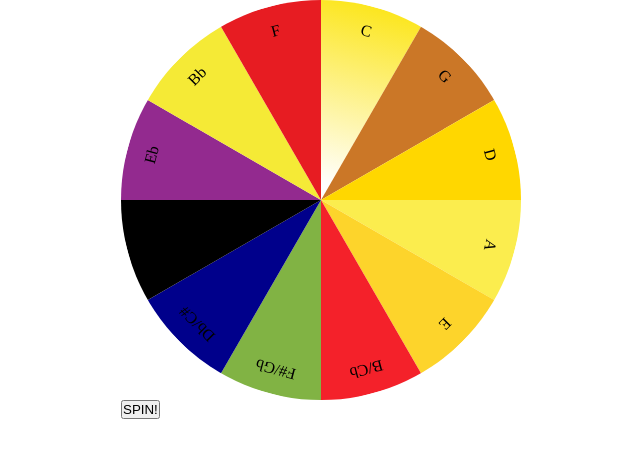
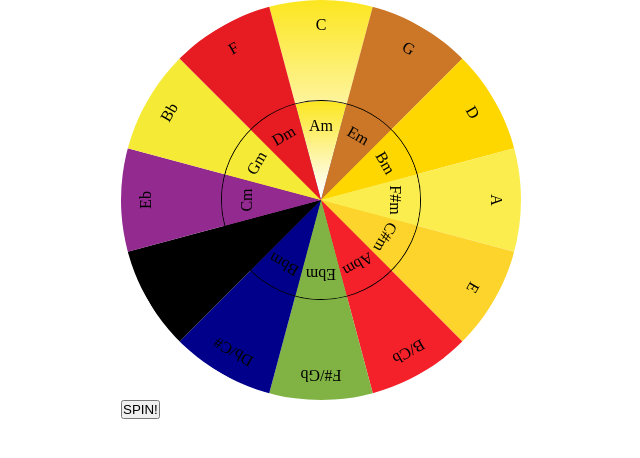
Before and after one commit to TomasPereira-Dev/TakeFive, a React (Vite) app: page / in a window 1280 px wide. Shown: the top 458 px of the page, without its empty margins (319-959 px from the left). Built offline with nearby package versions, Linux system fonts and the light colour scheme.

Commit message:
added relative minors wheel

```diff
--- a/src/Components/Wheel.jsx
+++ b/src/Components/Wheel.jsx
@@ -67,21 +67,69 @@ const Wheel = () =>{
                     </div>
                 </div>
             </div>
-            {//<div className={wheelStyles.minorKeys}>
-             //   <div className={wheelStyles.aMinor}><p>Am</p></div>
-             //   <div className={wheelStyles.eMinor}><p>Em</p></div>
-             //   <div className={wheelStyles.bMinor}><p>Bm</p></div>
-             //   <div className={wheelStyles.fSharpMinor}><p>F#m</p></div>
-             //   <div className={wheelStyles.cSharpMinor}><p>C#m</p></div>
-             //   <div className={wheelStyles.gSharpMinor}><p>G#m/Ab#</p></div>
-             //   <div className={wheelStyles.dSharpMinor}><p>D#m/Ebm</p></div>
-             //   <div className={wheelStyles.aSharpMinor}><p>A#m/Bbm</p></div>
-             //   <div className={wheelStyles.fMinor}><p>Fm</p></div>
-             //   <div className={wheelStyles.cMinor}><p>Cm</p></div>
-             //   <div className={wheelStyles.gMinor}><p>Gm</p></div>
-             //   <div className={wheelStyles.dMinor}><p>Dm</p></div>
-             //</div>
-            }
+            <div className={wheelStyles.minorKeys}>
+                <div className={`${wheelStyles.aMinor} ${wheelStyles.note}`}>
+                    <div className={wheelStyles.noteText}>
+                        <p>Am</p>
+                    </div>
+                </div>
+                <div className={`${wheelStyles.eMinor} ${wheelStyles.note}`}>
+                    <div className={wheelStyles.noteText}>
+                        <p>Em</p>
+                    </div>
+                </div>
+                <div className={`${wheelStyles.bMinor} ${wheelStyles.note}`}>
+                    <div className={wheelStyles.noteText}>
+                        <p>Bm</p>
+                    </div>
+                </div>
+                <div className={`${wheelStyles.fSharpMinor} ${wheelStyles.note}`}>
+                    <div className={wheelStyles.noteText}>
+                        <p>F#m</p>
+                    </div>
+                </div>
+                <div className={`${wheelStyles.cSharpMinor} ${wheelStyles.note}`}>
+                    <div className={wheelStyles.noteText}>
+                        <p>C#m</p>
+                    </div>
+                </div>
+                <div className={`${wheelStyles.aFlatMinor} ${wheelStyles.note}`}>
+                    <div className={wheelStyles.noteText}>
+                        <p>Abm</p>
+                    </div>
+                </div>
+                <div className={`${wheelStyles.eFlatMinor} ${wheelStyles.note}`}>
+                    <div className={wheelStyles.noteText}>
+                        <p>Ebm</p>
+                    </div>
+                </div>
+                <div className={`${wheelStyles.bFlatMinor} ${wheelStyles.note}`}>
+                    <div className={wheelStyles.noteText}>
+                        <p>Bbm</p>
+                    </div>
+                </div>
+                <div className={`${wheelStyles.fMinor} ${wheelStyles.note}`}>
+                    <div className={wheelStyles.noteText}>
+                        <p>Fm</p>
+                    </div>
+                </div>
+                <div className={`${wheelStyles.cMinor} ${wheelStyles.note}`}>
+                    <div className={wheelStyles.noteText}>
+                        <p>Cm</p>
+                    </div>
+                </div>
+                <div className={`${wheelStyles.gMinor} ${wheelStyles.note}`}>
+                    <div className={wheelStyles.noteText}>
+                        <p>Gm</p>
+                    </div>
+                </div>
+                <div className={`${wheelStyles.dMinor} ${wheelStyles.note}`}>
+                    <div className={wheelStyles.noteText}>
+                        <p>Dm</p>
+                    </div>
+                </div>
+             </div>
+
         </div>
         <button>SPIN!</button>
     </>
--- a/src/Components/wheelStyles.module.css
+++ b/src/Components/wheelStyles.module.css
@@ -12,9 +12,18 @@ html, body{
     width: 100%;
 }
 
+
+.wheelContainer{
+    position: relative;
+    display: flex;
+    flex-direction: column;
+    align-items: center;
+    justify-content: center;
+    transform: rotate(345deg);
+}
+
 .majorKeys{
     position: relative;
-    background-color: #fff;
     width: 400px;
     height: 400px;
     font-size: 1em;
@@ -33,8 +42,30 @@ html, body{
     overflow: hidden;
 }
 
+.minorKeys{
+    position: absolute;
+    width: 200px;
+    height: 200px;
+    font-size: 1em;
+    overflow: hidden;
+    border-radius: 50%;
+    border: 1px solid black;
+}
 
-/*angle rotations for every note in the circle*/
+.minorKeys .note{
+    position: absolute;
+    top: 0;
+    right: 0;
+    transform-origin: 0% 100%;
+    width: 50%;
+    height: 50%;
+    rotate: 0deg;
+    overflow: hidden;
+}
+
+
+
+/*angle rotations for every note in the mayor circle*/
 .majorKeys .note:first-child{
     transform: rotate(0deg) skewY(-60deg);
 }
@@ -96,7 +127,7 @@ html, body{
 
 
 
-/*colors for every note in the circle*/
+/*colors for every note in the mayor circle*/
 
 .majorKeys .note:first-child .noteText{
     background: linear-gradient(180deg, rgba(252,230,31,1) 0%, rgba(255,255,255,1) 46%);
@@ -145,3 +176,114 @@ html, body{
 .majorKeys .note:nth-child(12) .noteText{
     background-color: #E71C22;
 }
+
+/*angle rotations for every note in the minor circle*/
+
+.minorKeys .note:first-child{
+    transform: rotate(0deg) skewY(-60deg);
+    background-color: blue;
+}
+
+.minorKeys .note .noteText{
+    position: absolute;
+    left: -100%;
+    text-align: center;
+    padding: 1em;
+    background-color: blueviolet;
+    width: 200%;
+    height: 200%;
+    transform: skewY(60deg) rotate(15deg);
+}
+
+.minorKeys .note:nth-child(2){
+    transform: rotate(30deg) skewY(-60deg);
+}
+
+.minorKeys .note:nth-child(3){
+    transform: rotate(60deg) skewY(-60deg);
+}
+
+.minorKeys .note:nth-child(4){
+    transform: rotate(90deg) skewY(-60deg);
+}
+
+.minorKeys .note:nth-child(5){
+    transform: rotate(120deg) skewY(-60deg);
+}
+
+.minorKeys .note:nth-child(6){
+    transform: rotate(150deg) skewY(-60deg);
+}
+
+.minorKeys .note:nth-child(7){
+    transform: rotate(180deg) skewY(-60deg);
+}
+
+.minorKeys .note:nth-child(8){
+    transform: rotate(210deg) skewY(-60deg);
+}
+
+.minorKeys .note:nth-child(9){
+    transform: rotate(240deg) skewY(-60deg);
+}
+
+.minorKeys .note:nth-child(10){
+    transform: rotate(270deg) skewY(-60deg);
+}
+
+.minorKeys .note:nth-child(11){
+    transform: rotate(300deg) skewY(-60deg);
+}
+
+.minorKeys .note:nth-child(12){
+    transform: rotate(330deg) skewY(-60deg);
+}
+
+/*colors for every note in the minor circle*/
+.minorKeys .note:first-child .noteText{
+    background: linear-gradient(180deg, rgba(252,230,31,1) 0%, rgba(255,255,255,1) 46%);
+}
+
+.minorKeys .note:nth-child(2) .noteText{
+    background-color: #CB7727;
+}
+
+.minorKeys .note:nth-child(3) .noteText{
+    background-color: #FFD700;
+}
+
+.minorKeys .note:nth-child(4) .noteText{
+    background-color: #FBED4E;
+}
+
+.minorKeys .note:nth-child(5) .noteText{
+    background-color: #FDD42B;
+}
+
+.minorKeys .note:nth-child(6) .noteText{
+    background-color: #F4212A;
+}
+
+.minorKeys .note:nth-child(7) .noteText{
+    background-color: #81B344;
+}
+
+.minorKeys .note:nth-child(8) .noteText{
+    background-color: #00008b;
+}
+
+.minorKeys .note:nth-child(9) .noteText{
+    background-color: #000000;
+}
+
+.minorKeys .note:nth-child(10) .noteText{
+    background-color: #932a8f;
+}
+
+.minorKeys .note:nth-child(11) .noteText{
+    background-color: #f5ea36;
+}
+
+.minorKeys .note:nth-child(12) .noteText{
+    background-color: #E71C22;
+}
```
